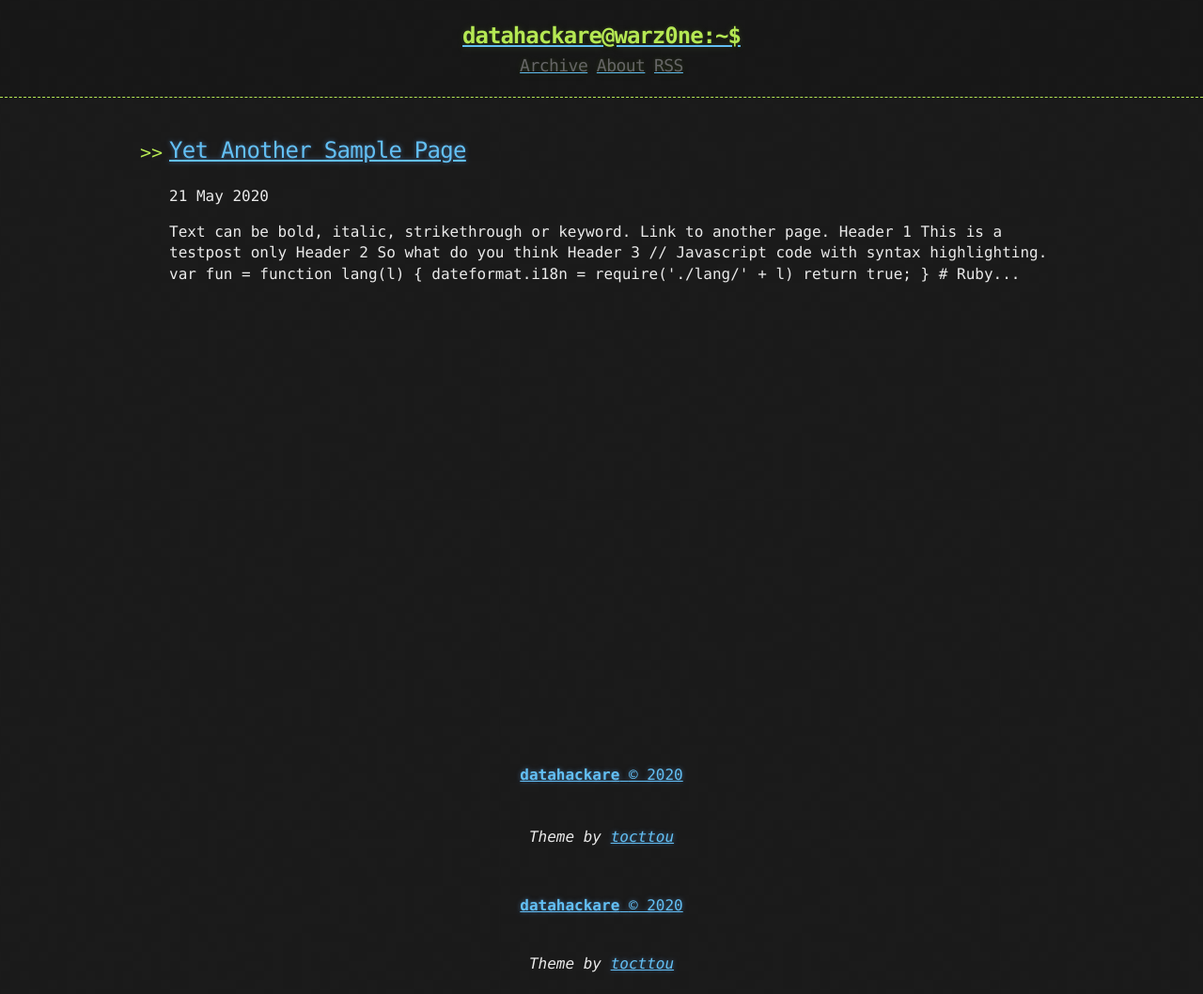
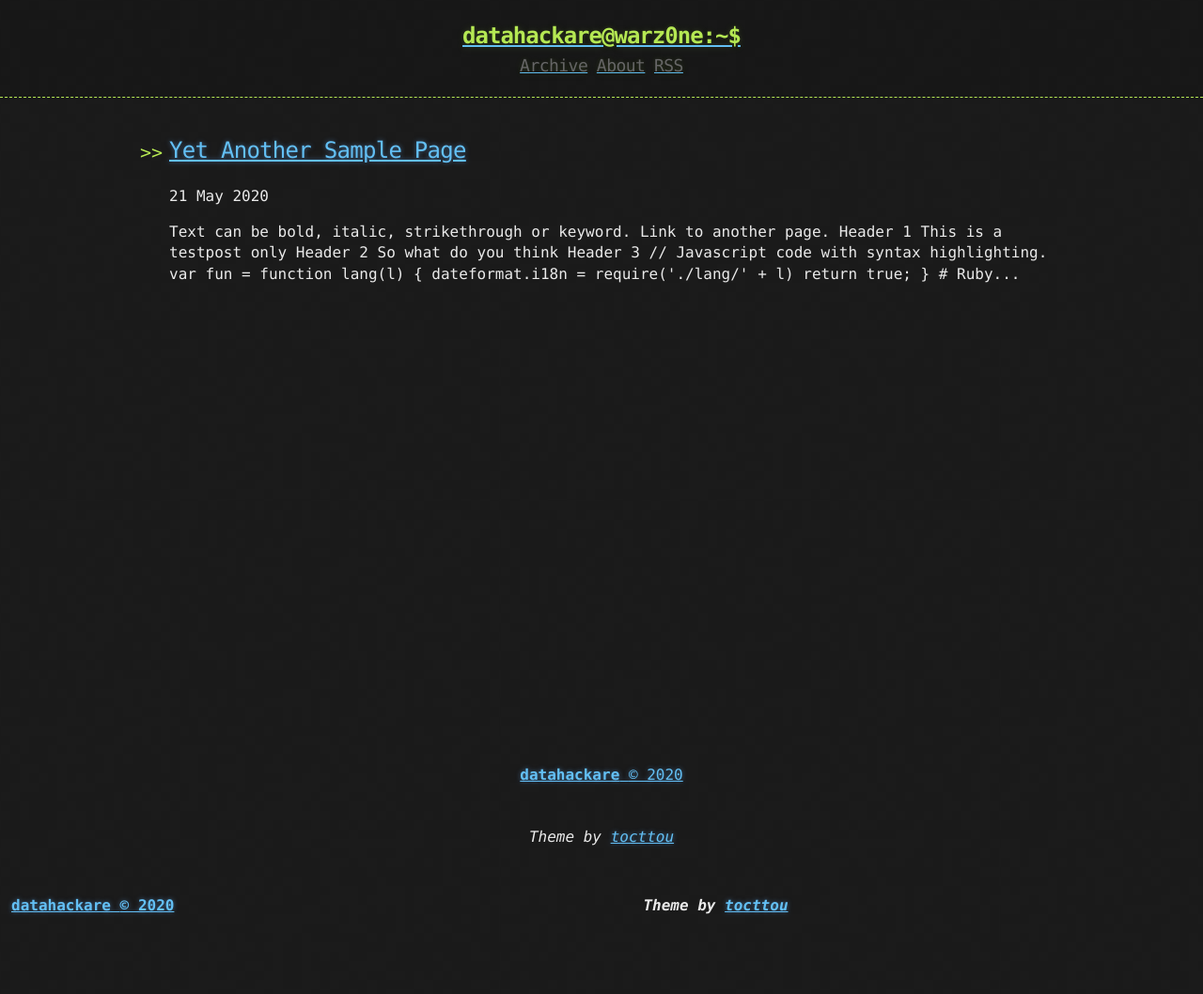
Before and after one commit to datahackare/warz0ne, a Jekyll site: the page built from index.html, in a window 1280 px wide. Shown: the whole page at 94% size. Built offline with Jekyll 4.4.1, drawn with Linux system fonts in a browser that asks for light colours; the list of posts is cut into pages by our own code; after the commit the page ends 996 px from its top, so only the background shows below that.

Commit message:
Update footer.html

```diff
--- a/_includes/footer.html
+++ b/_includes/footer.html
@@ -5,7 +5,6 @@
     </span>
     {% capture currentyear %}{{ 'now' | date: "%Y" }}{% endcapture %}
     <span>© {{ currentyear }}<br></a><p font-size:small;><em>Theme by <a href="https://github.com/tocttou">tocttou</a></em></p></span>
-
 
 
 <style>
@@ -16,14 +15,15 @@ table, th, td {
 <table>
   <tr>
 
-    <td><a href="https://creativecommons.org/licenses/by-nc/3.0/deed.en_US">
+    <th><a href="https://creativecommons.org/licenses/by-nc/3.0/deed.en_US">
     <span>
         <b>{{ site.owner}}</b>
     </span>
     {% capture currentyear %}{{ 'now' | date: "%Y" }}{% endcapture %}
     <span>© {{ currentyear }}</a></th>
-  </td>
-  <tr>
-    <td><em>Theme by <a href="https://github.com/tocttou">tocttou</a></em></td>
+
+  <th>
+   <em>Theme by <a href="https://github.com/tocttou">tocttou</a></em></th>
+   </tr>
 </table>
   </footer>
```
